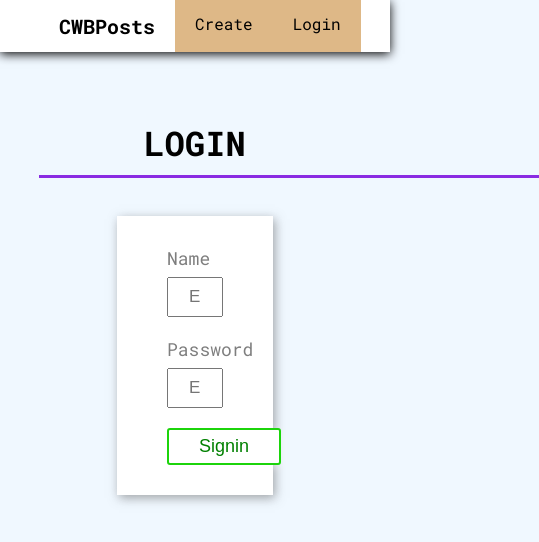
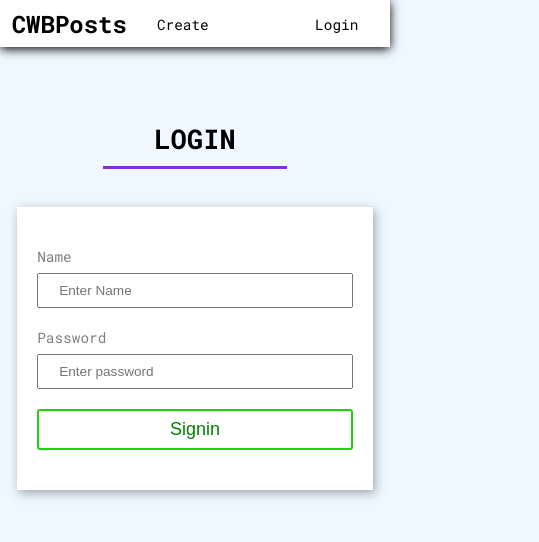
Before and after one commit to devRabbani/CWBPosts-client, a React (Create React App) app: page /login in a window 390 px wide. Shown: the top 542 px of the page, 539 px wide, since content can reach past the window. Built offline with nearby package versions, Linux system fonts and the light colour scheme.

Commit message:
adding media q

```diff
--- a/public/index.html
+++ b/public/index.html
@@ -4,19 +4,12 @@
     <meta charset="utf-8" />
     <meta name="viewport" content="width=device-width, initial-scale=1" />
     <meta name="theme-color" content="#000000" />
-    <meta name="description" content="MERN BLOG" />
-
-    <!-- <link
-      rel="stylesheet"
-      href="https://stackpath.bootstrapcdn.com/bootstrap/4.4.1/css/bootstrap.min.css"
-      integrity="sha384-Vkoo8x4CGsO3+Hhxv8T/Q5PaXtkKtu6ug5TOeNV6gBiFeWPGFN9MuhOf23Q9Ifjh"
-      crossorigin="anonymous"
-    /> -->
+    <meta name="description" content="CWBPosts - Here you will find some great articles about tech,study,lifestyle etc." />
     <link rel="preconnect" href="https://fonts.googleapis.com">
 <link rel="preconnect" href="https://fonts.gstatic.com" crossorigin>
 <link href="https://fonts.googleapis.com/css2?family=Roboto+Mono:ital,wght@0,300;0,400;0,600;0,700;1,400&display=swap" rel="stylesheet">
 
-    <title>mernBlog</title>
+    <title>CWBPosts</title>
   </head>
   <body>
     <noscript>You need to enable JavaScript to run this app.</noscript>
--- a/src/App.js
+++ b/src/App.js
@@ -51,8 +51,11 @@ const App = () => {
       <Nav />
       <div className="mainDiv">
       <div className='backgroundCard'>
+        <div className="container home">
         <h1 className='h1'>Welcome To CWBPosts</h1>
-        <p>Here you will find some great articles about tech,study,lifestyle etc.</p>
+        <p>Here you will find some great articles about tech,study,lifestyle etc.Feel free to contribute and read here for mor info connect to CanWeBe.</p>
+        </div>
+
       </div>
       <div className='container'>
         <h3>Recent Posts</h3>
@@ -71,13 +74,15 @@ const App = () => {
                 {renderHTML(post.content.substring(0, 150)+(post.content.length>200 ? '....':''))}
               </div>
               </div>
-              <p className='authorDetails small'>
-                Author : <span className='badge smallBadge'>{post.user}</span> , Published
+              <div className='authorDetails small'>
+                <div>Author : <span className='badge smallBadge'>{post.user}</span>,&nbsp;</div>
+                <div>Published
                 On :{' '}
                 <span className='badge smallBadge'>
                   {new Date(post.createdAt).toLocaleString()}
-                </span>
-              </p>
+                </span></div>
+
+              </div>
 
             {getUser() && (
               <div className='btnDiv'>
--- a/src/index.css
+++ b/src/index.css
@@ -3,6 +3,9 @@
  padding: 0;
  box-sizing: border-box;
  scroll-behavior: smooth;
+}
+html{
+ font-size:62.5%;
 }
 body {
  font-family: 'Roboto Mono', monospace;
@@ -15,13 +18,20 @@ a{
 
 h1.h1{
  text-align: center;
- font-size: 34px;
+ font-size: 3.4rem;
  margin: 15px auto 10px;
 }
 h2.h2{
- font-size: 29px;
+ font-size: 2.9rem;
+}
+.home p{
+ font-size: 1.6rem;
+ line-height: 27px;
 }
 
+div.home{
+ width: 55%;
+}
 
 ul{
  list-style: none;
@@ -45,22 +55,37 @@ nav{
 ul.nav{
  display: flex;
  justify-content: flex-start;
- /* padding: 10px; */
+ align-items: center;
 }
 
-ul.nav li{
- padding: 13px 20px;
- background-color: burlywood;
+.nav li{
+ font-size: 1.8rem;
+ padding: 15px 20px 13px;
+ transition: all 0.3s ease-in-out;
 }
+
+
+.nav li:hover{
+ background-color: rgba(128, 128, 128, 0.432);
+}
+
+
+
 
 .nav-item{
  margin-left: auto;
 }
 
-ul.nav li:nth-child(1){
+li.logo{
  background-color: transparent;
  font-weight: bold;
- font-size: 20px;
+ font-size: 3rem;
+ margin-right: 35px;
+ padding: 0;
+}
+
+li.logo:hover{
+ background-color: white;
 }
 
 .card{
@@ -121,6 +146,7 @@ width: 90%;
  margin-bottom: 15px;
  font-weight: bold;
  line-height: 27px;
+ font-size: 1.5rem;
 }
 
 .content{
@@ -132,7 +158,7 @@ width: 90%;
  background-color: rgb(49, 20, 209);
  color: rgb(253, 253, 253);
  padding: 2px 5px;
- font-size: 14px;
+ font-size: 1.4rem;
 }
 
 
@@ -146,40 +172,42 @@ width: 90%;
 }
 
 .cardContent h1{
- font-size: 20px;
+ font-size: 2rem;
 }
 
 .cardContent h2{
- font-size: 17px;
+ font-size: 1.7rem;
 }
 
 .cardContent p{
- font-size: 15px;
+ font-size: 1.5rem;
 }
 
-.small{
- font-size: 14px;
+div.small{
+ font-size: 1.4rem;
  word-spacing: -3px;
+ display: flex;
+ flex-wrap: wrap;
 }
 
 .smallBadge{
- font-size: 12px;
+ font-size: 1.2rem;
 }
 
 .content h1{
- font-size: 29px;
+ font-size: 2.9rem;
  font-weight: 600;
 }
 .content h2{
- font-size: 23px;
+ font-size: 2.3rem;
 }
 
 .content p{
- font-size: 16px;
+ font-size: 1.6rem;
  line-height: 27px;
 }
 .btnDiv{
-font-size: 14px;
+font-size: 1.4rem;
 }
 .btnUpdate{
  padding: 5px 10px;
@@ -227,7 +255,7 @@ box-shadow: 1px 2px 10px rgba(100, 100, 100, 0.5);
 
 
 .mainH1Hr{
- width: 500px;
+ width: 50%;
  height: 3px;
  background-color:blueviolet ;
  border: none;
@@ -238,7 +266,7 @@ box-shadow: 1px 2px 10px rgba(100, 100, 100, 0.5);
 h3{
  text-align: center;
  margin: 15px auto 10px;
- font-size: 26px;
+ font-size: 2.6rem;
  font-weight: 400;
 }
 
@@ -250,7 +278,7 @@ h1.createH1{
 .createH1::after{
  content: ' ';
  display: block;
- width: 500px;
+ width: 50%;
  height: 3px;
  background-color:blueviolet ;
  margin:10px auto ;
@@ -280,13 +308,13 @@ h1.createH1{
 }
 
 label{
- font-size: 18px;
+ font-size: 1.8rem;
  margin-bottom: 7px;
 }
 
 input{
  padding: 8px 20px;
- font-size: 17px;
+ font-size: 1.7rem;
 }
 .text-muted{
  opacity: 0.5;
@@ -315,3 +343,104 @@ input{
 .loading{
  margin-top: 80px;
 }
+
+@media screen and (max-width:1038px){
+.formCard{
+ width: 100%;
+}
+}
+
+@media screen and (max-width:930px){
+ .card{
+  width: 100%;
+ }
+.login .formCard{
+ width: 80%;
+}
+div.home{
+ width: 75%;
+}
+
+ }
+
+
+ @media screen and (max-width:740px){
+  .container{
+   width: 90%;
+  }
+
+  li.logo{
+   margin-right: 10px;
+  }
+.singlePostCard{
+ width: 96%;
+}
+
+  }
+
+  @media screen and (max-width:650px){
+   html{
+    font-size: 50%;
+   }
+   .home p{
+    font-size: 1.6rem;
+    line-height: 20px;
+   }
+
+   }
+
+
+   @media screen and (max-width:430px){
+
+   .container{
+    width: 94%;
+   }
+
+    .singlePostCard{
+     width: 100%;
+     padding: 25px;
+    }
+
+
+.content p {
+    line-height: 23px;
+}
+
+.card{
+ width: 96%;
+}
+.formCard{
+ padding: 25px;
+}
+
+
+.login .formCard{
+ width: 97%;
+ padding: 40px 20px;
+}
+
+.btnSignin,.btnSubmit{
+ width: 100%;
+ padding:8px 30px ;
+}
+.btnSubmit{
+ margin-top: 7px;
+}
+
+
+    }
+
+
+   @media screen and (max-width:413px){
+
+  div.home{
+   width: 90%;
+  }
+  .backgroundCard {
+   padding-top: 70px;
+}
+
+
+
+
+      }
--- a/src/nav.js
+++ b/src/nav.js
@@ -6,7 +6,7 @@ const Nav = ({ history }) => (
   <nav>
     <div className="container">
     <ul className='nav'>
-    <li>
+    <li className="logo">
         <Link to='/'>CWBPosts</Link>
       </li>
       <li>
```
